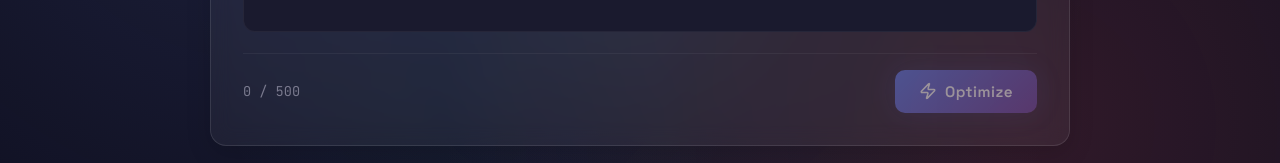
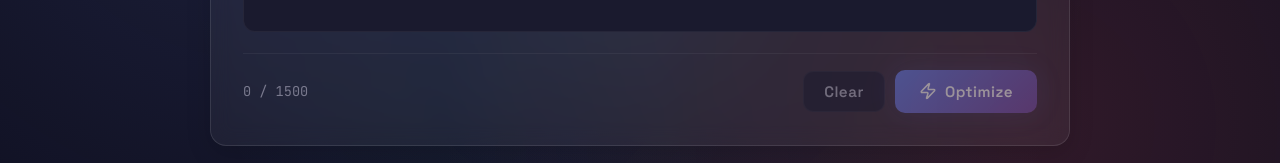
Before and after one commit to sudhagitam/prompt-optimizer-basic, a Next.js app: page / in a window 1280 px wide. Shown: the part 435-598 px from the top of the page. Built offline with nearby package versions, Linux system fonts and the light colour scheme.

Commit message:
initial message

```diff
--- a/pages/index.js
+++ b/pages/index.js
@@ -74,6 +74,7 @@ export default function Home() {
   const [error, setError] = useState("");
   const [copied, setCopied] = useState(false);
   const loadingIntervalRef = useRef(null);
+  const pageRef = useRef(null);
 
   const startLoadingMessages = () => {
     let idx = 0;
@@ -131,6 +132,27 @@ export default function Home() {
     } catch {}
   };
 
+  const handleClear = async () => {
+    // Scroll to top with smooth animation
+    const inputCard = document.querySelector(`.${styles.card}`);
+    if (inputCard) {
+      inputCard.scrollIntoView({ behavior: "smooth", block: "start" });
+    }
+
+    // Wait for scroll to start, then clear
+    setTimeout(() => {
+      setInput("");
+      setResult("");
+      setError("");
+      setCopied(false);
+      setLoading(false);
+      stopLoadingMessages();
+
+      // Trigger optimization after clearing
+      runOptimize();
+    }, 300);
+  };
+
   const showResult = result || error;
 
   return (
@@ -172,7 +194,17 @@ export default function Home() {
             onChange={(e) => setInput(e.target.value)}
           />
           <div className={styles.textareaFooter}>
-            <span className={styles.charCount}>{input.length} / 500</span>
+            <span className={styles.charCount}>{input.length} / 1500</span>
+            <div className={styles.buttonGroup}>
+              <motion.button
+                className={styles.btnClear}
+                onClick={handleClear}
+                disabled={loading || !input.trim()}
+                whileHover={{ scale: 1.05 }}
+                whileTap={{ scale: 0.95 }}
+              >
+                Clear
+              </motion.button>
               <motion.button
                 className={styles.btnOptimize}
                 onClick={() => runOptimize()}
@@ -183,6 +215,7 @@ export default function Home() {
                 <Zap size={18} />
                 Optimize
               </motion.button>
+            </div>
           </div>
         </motion.div>
 
--- a/styles/Home.module.css
+++ b/styles/Home.module.css
@@ -180,6 +180,12 @@
   font-family: 'JetBrains Mono', monospace;
 }
 
+.buttonGroup {
+  display: flex;
+  gap: 10px;
+  align-items: center;
+}
+
 /* ── Button ── */
 .btnOptimize {
   background: var(--gradient-primary);
@@ -229,6 +235,56 @@
   opacity: 0.5;
   cursor: not-allowed;
 }
+
+.btnClear {
+  background: var(--bg-secondary);
+  border: 1.5px solid var(--border-light);
+  color: var(--text-secondary);
+  border-radius: 10px;
+  padding: 10px 20px;
+  font-size: 0.95rem;
+  font-weight: 600;
+  cursor: pointer;
+  font-family: 'Space Grotesk', sans-serif;
+  letter-spacing: 0.5px;
+  transition: all 0.3s ease;
+  position: relative;
+  overflow: hidden;
+}
+
+.btnClear::before {
+  content: '';
+  position: absolute;
+  top: 0;
+  left: -100%;
+  width: 100%;
+  height: 100%;
+  background: var(--gradient-secondary);
+  transition: left 0.3s ease;
+  z-index: -1;
+}
+
+.btnClear:hover {
+  border-color: var(--accent-purple);
+  color: var(--text-primary);
+  transform: translateY(-2px);
+  box-shadow: 0 0 20px rgba(102, 126, 234, 0.2);
+}
+
+.btnClear:hover::before {
+  left: 0;
+}
+
+.btnClear:active {
+  transform: translateY(0);
+}
+
+.btnClear:disabled {
+  opacity: 0.5;
+  cursor: not-allowed;
+  border-color: var(--border-light);
+}
+
 
 /* ── Advanced Toggle ── */
 .advRow {
@@ -655,4 +711,18 @@
     padding: 8px 14px;
     font-size: 0.75rem;
   }
+
+  .buttonGroup {
+    gap: 8px;
+  }
+
+  .btnOptimize,
+  .btnClear {
+    padding: 10px 16px;
+    font-size: 0.85rem;
+  }
+
+  .btnOptimize {
+    flex: 1;
+  }
 }
```
Also changed, not shown: 1 other file (tests, documents, lock files or other folders). Lines whose indentation alone changed are shown as unchanged.
